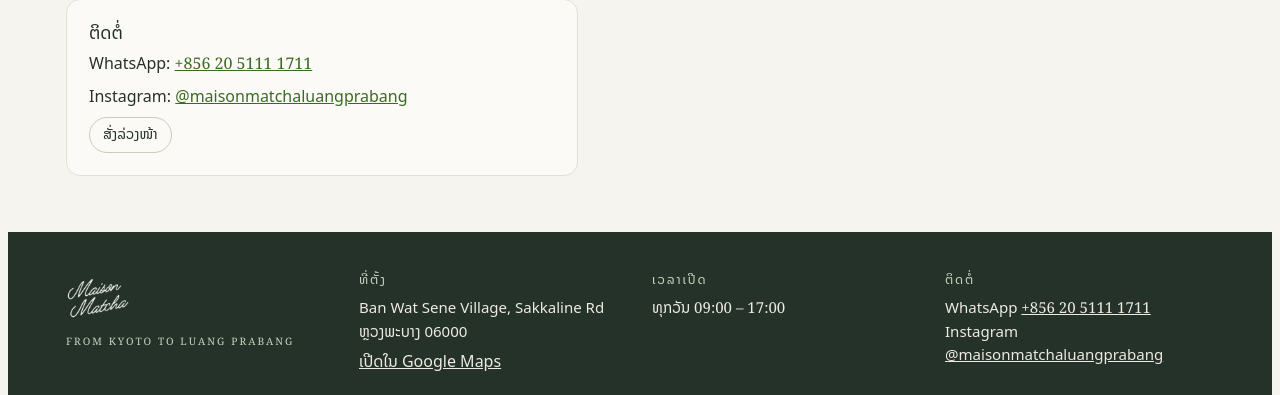
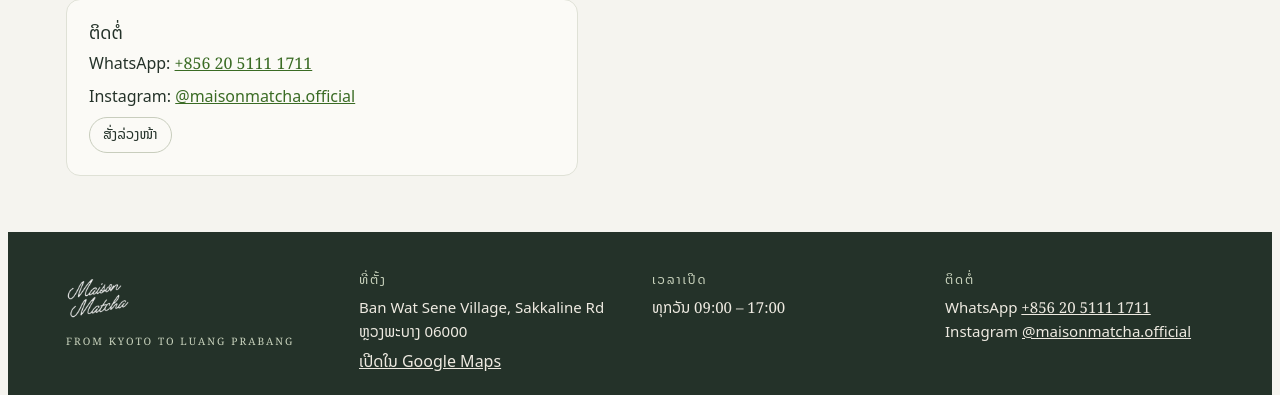
Before and after one commit to pthanaworkspace-ship-it/Maisonmatcha, a plain HTML site: page site/visit/index.html in a window 1280 px wide. Shown: the part 886-1281 px from the top of the page. Drawn offline with Linux system fonts and the light colour scheme; a web font is replaced by a local one.

Commit message:
Instagram handle: @maisonmatcha.official
Co-Authored-By: Claude Opus 5.5 <noreply@anthropic.com>
Claude-Session: https://claude.ai/code/session_01NpB2ZiNXLWpmAoypYAMcKp

```diff
--- a/site/visit/index.html
+++ b/site/visit/index.html
@@ -52,7 +52,7 @@
     <div class="info-card">
       <h2><span data-l="lo">ຕິດຕໍ່</span><span data-l="en">Contact</span></h2>
       <p>WhatsApp: <a class="num" href="https://wa.me/8562051111711" target="_blank" rel="noopener">+856 20 5111 1711</a></p>
-      <p>Instagram: <a href="https://www.instagram.com/maisonmatchaluangprabang/" target="_blank" rel="noopener">@maisonmatchaluangprabang</a></p>
+      <p>Instagram: <a href="https://www.instagram.com/maisonmatcha.official/" target="_blank" rel="noopener">@maisonmatcha.official</a></p>
       <a class="btn ghost small" href="/order"><span data-l="lo">ສັ່ງລ່ວງໜ້າ</span><span data-l="en">Order ahead</span></a>
     </div>
   </div>
@@ -79,7 +79,7 @@
     <div>
       <h2><span data-l="lo">ຕິດຕໍ່</span><span data-l="en">Contact</span></h2>
       <p>WhatsApp <a href="https://wa.me/8562051111711" target="_blank" rel="noopener" class="num">+856 20 5111 1711</a><br>
-      Instagram <a href="https://www.instagram.com/maisonmatchaluangprabang/" target="_blank" rel="noopener">@maisonmatchaluangprabang</a></p>
+      Instagram <a href="https://www.instagram.com/maisonmatcha.official/" target="_blank" rel="noopener">@maisonmatcha.official</a></p>
     </div>
   </div>
   <div class="wrap foot-base tiny">© <span id="yr">2026</span> Maison Matcha · <span class="en">Luang Prabang</span></div>
```
Also changed, not shown: site/404.html (+1 -1 lines), site/club/index.html (+1 -1 lines), site/index.html (+3 -3 lines), site/matcha/index.html (+1 -1 lines), site/menu/index.html (+1 -1 lines), site/order/index.html (+1 -1 lines).
